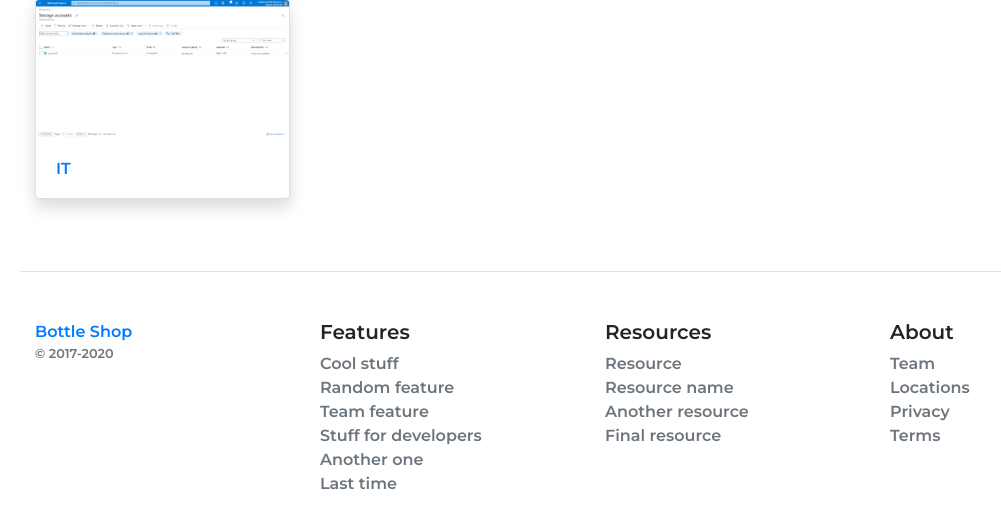
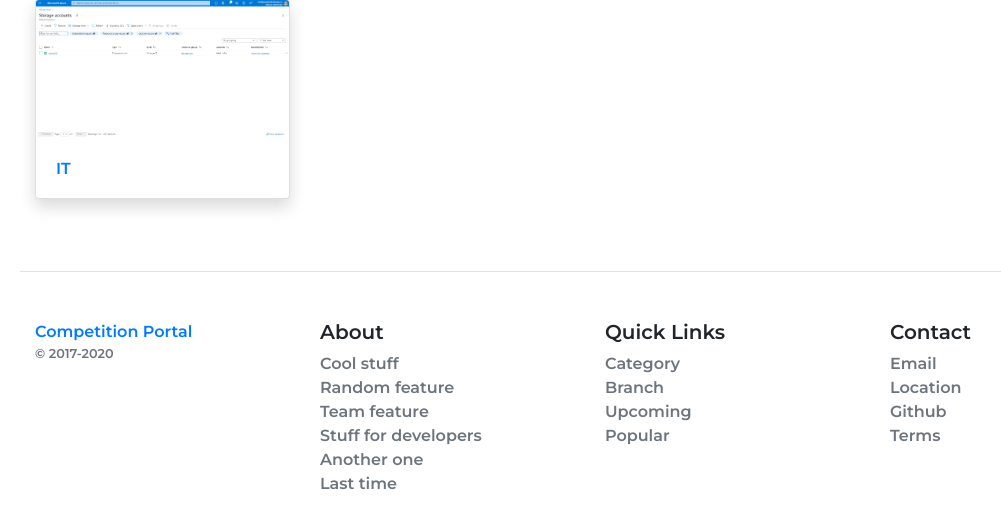
Before and after one commit to saanvinaik/competition_portal, a Django app: page /branch-list in a window 1280 px wide. Shown: the part 157-686 px from the top of the page, without its empty margins (50-1051 px from the left). Run offline with Django 4.2, Linux system fonts and the light colour scheme; data comes from the database, SQL or seed files in the repository; some libraries are stand-ins or nearby versions.

Commit message:
update : home

```diff
--- a/main/templates/base.html
+++ b/main/templates/base.html
@@ -63,11 +63,11 @@ $baseUrl='http://localhost/bootstrap4-apps/ecommerce/';
 <footer class="pt-4 my-md-5 pt-md-5 border-top container">
     <div class="row">
       <div class="col-12 col-md">
-        <a href="#">Bottle Shop</a>
+        <a href="#">Competition Portal</a>
         <small class="d-block mb-3 text-muted">&copy; 2017-2020</small>
       </div>
       <div class="col-6 col-md">
-        <h5>Features</h5>
+        <h5>About</h5>
         <ul class="list-unstyled text-small">
           <li><a class="text-muted" href="#">Cool stuff</a></li>
           <li><a class="text-muted" href="#">Random feature</a></li>
@@ -78,20 +78,20 @@ $baseUrl='http://localhost/bootstrap4-apps/ecommerce/';
         </ul>
       </div>
       <div class="col-6 col-md">
-        <h5>Resources</h5>
+        <h5>Quick Links</h5>
         <ul class="list-unstyled text-small">
-          <li><a class="text-muted" href="#">Resource</a></li>
-          <li><a class="text-muted" href="#">Resource name</a></li>
-          <li><a class="text-muted" href="#">Another resource</a></li>
-          <li><a class="text-muted" href="#">Final resource</a></li>
+          <li><a class="text-muted" href="#">Category</a></li>
+          <li><a class="text-muted" href="#">Branch</a></li>
+          <li><a class="text-muted" href="#">Upcoming</a></li>
+          <li><a class="text-muted" href="#">Popular</a></li>
         </ul>
       </div>
       <div class="col-6 col-md">
-        <h5>About</h5>
+        <h5>Contact</h5>
         <ul class="list-unstyled text-small">
-          <li><a class="text-muted" href="#">Team</a></li>
-          <li><a class="text-muted" href="#">Locations</a></li>
-          <li><a class="text-muted" href="#">Privacy</a></li>
+          <li><a class="text-muted" href="#">Email</a></li>
+          <li><a class="text-muted" href="#">Location</a></li>
+          <li><a class="text-muted" href="#">Github</a></li>
           <li><a class="text-muted" href="#">Terms</a></li>
         </ul>
       </div>
```
